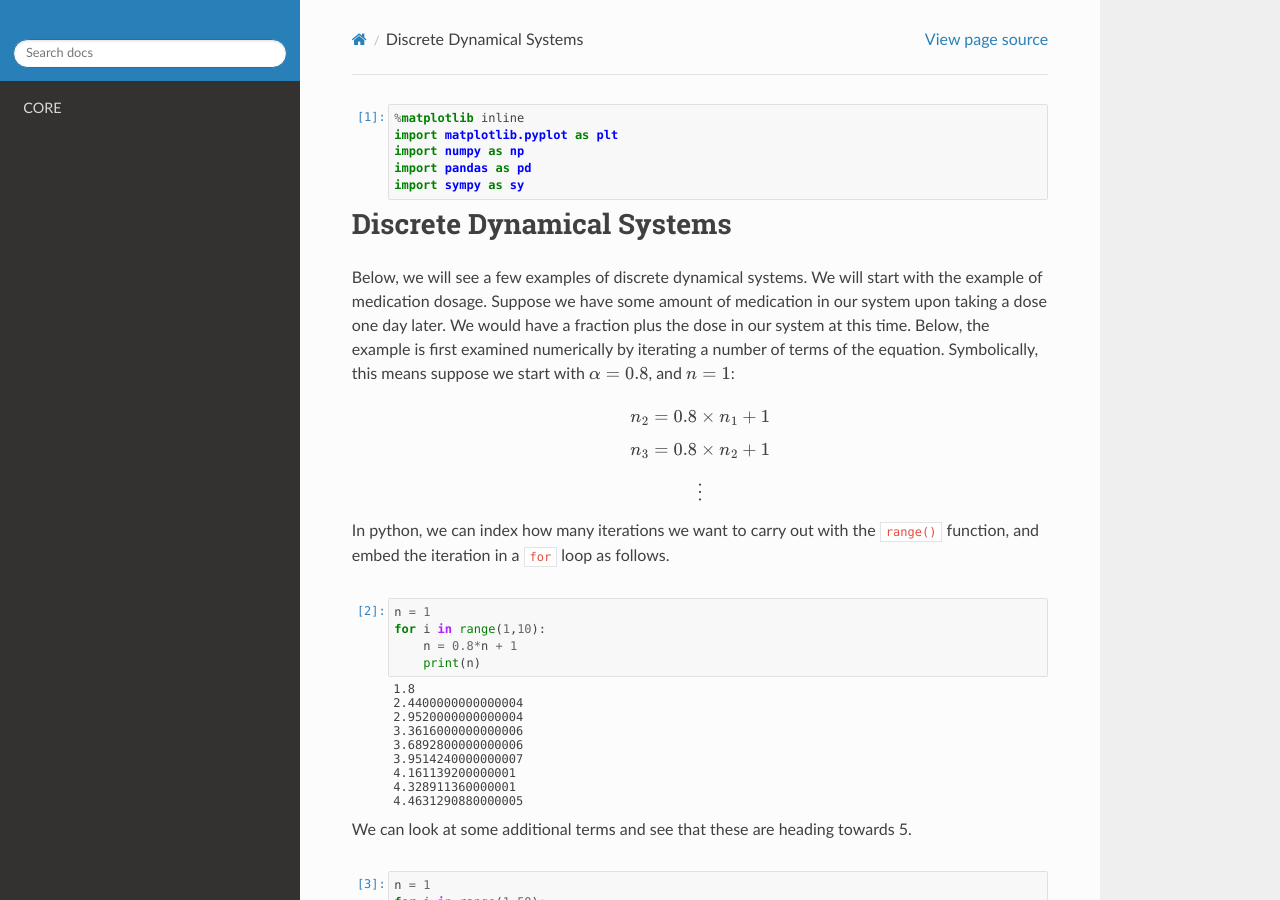
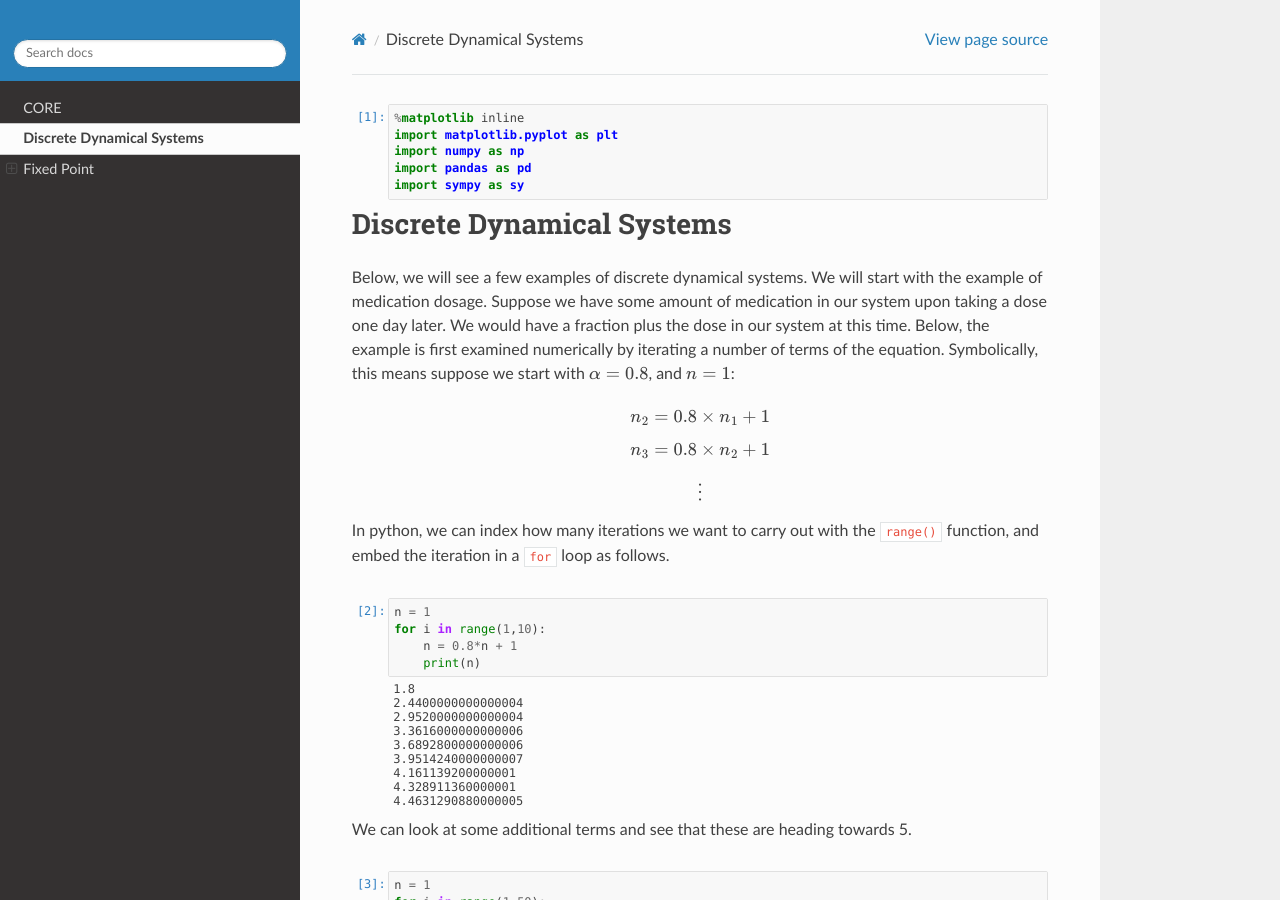
Before and after one commit to alexOarga/findCritical, a Sphinx documentation site: the page built from docs/source/2.6_calc_discrete_systems.ipynb, in a window 1280 px wide and 900 px high. Built offline with Sphinx 7.4.7 and the Read the Docs theme 2.0.0, drawn with Linux system fonts in a browser that asks for light colours.

Commit message:
trying docs

```diff
--- a/docs/source/index.rst
+++ b/docs/source/index.rst
@@ -11,5 +11,6 @@
     :glob:
 
     developer-documentation
+    2.6_calc_discrete_systems
 
 .. only:: html
```
